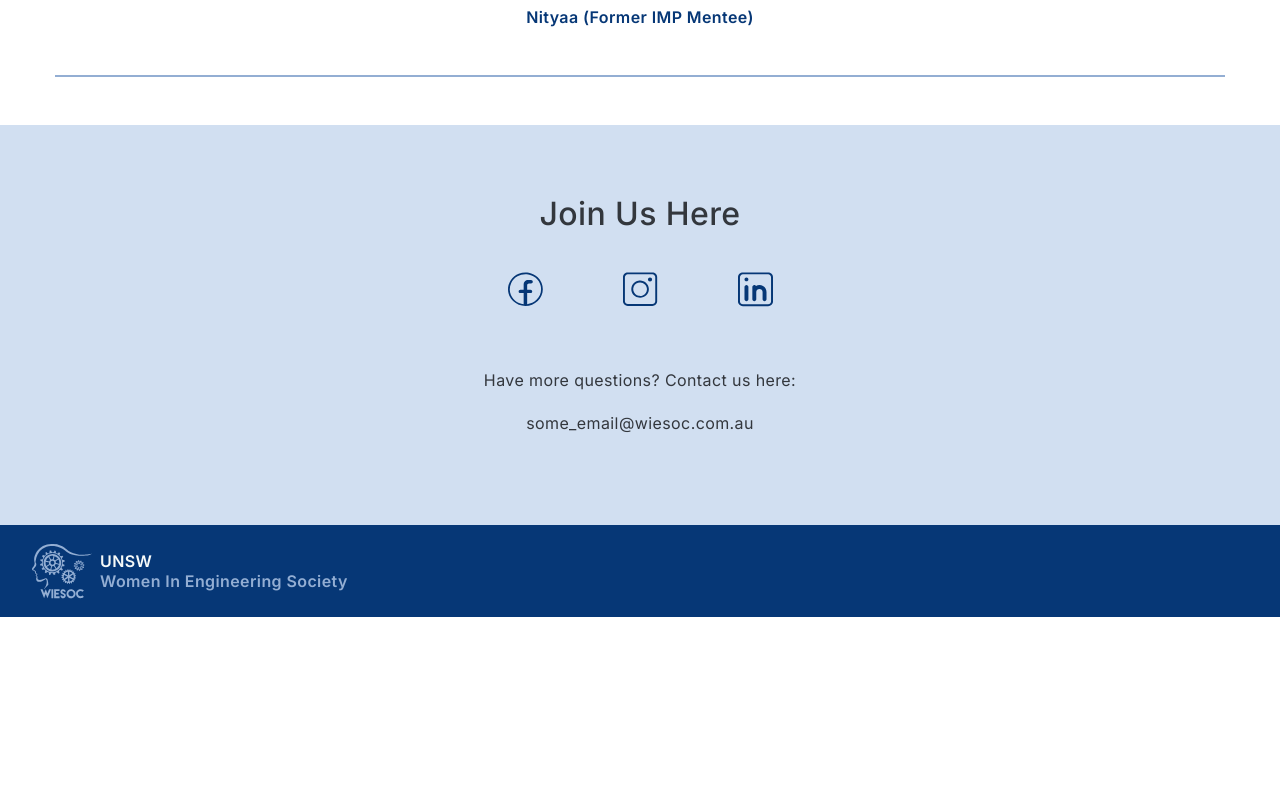
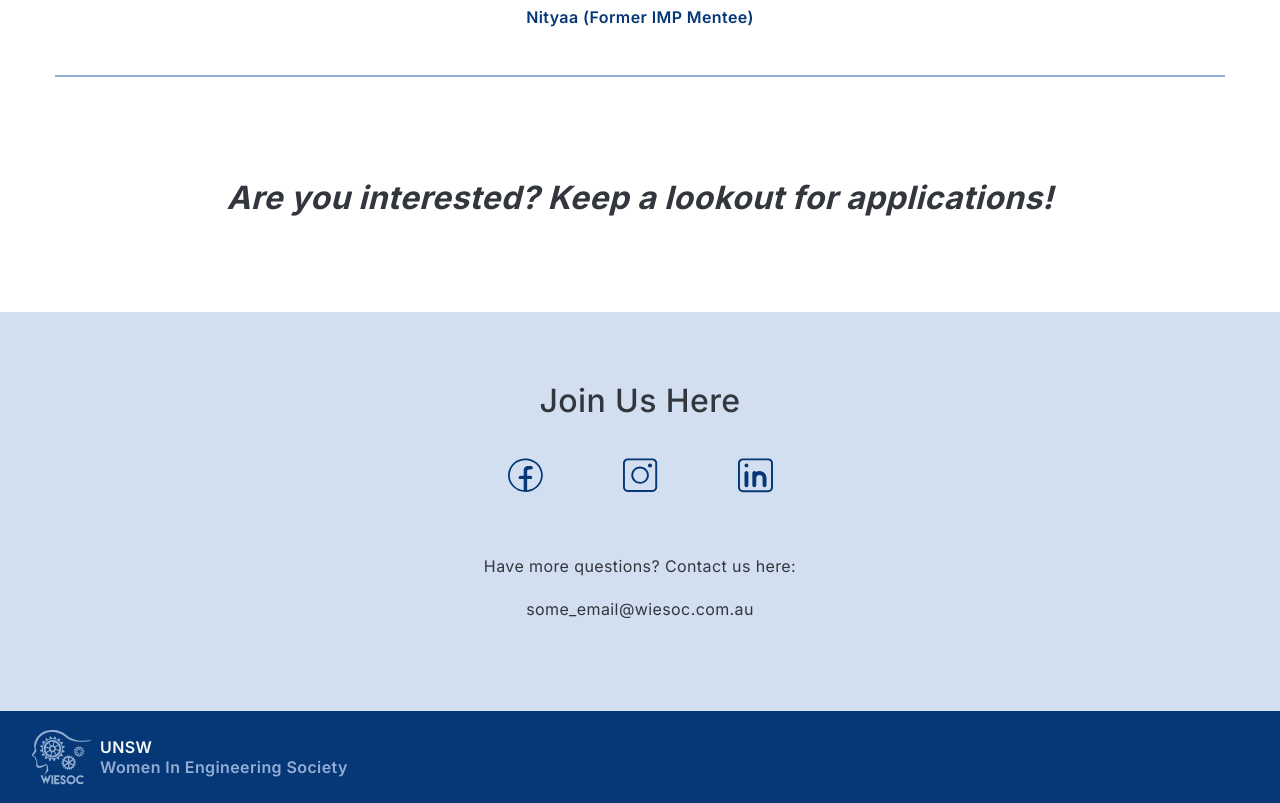
Before and after one commit to UNSW-WIESoc/website, a Next.js app: page /programs/industry-mentoring-program in a window 1280 px wide. Shown: the part 2160-2963 px from the top of the page. Before the commit the page ends 2777 px from the top, so only its background shows below. Built offline with nearby package versions, Linux system fonts and the light colour scheme.

Commit message:
Added text at bottom of page

```diff
--- a/app/(pages)/programs/industry-mentoring-program/page.tsx
+++ b/app/(pages)/programs/industry-mentoring-program/page.tsx
@@ -75,7 +75,15 @@ export default function IndustryMentoringProgram() {
 
         </Stack>
       </Box>
+
       <Testimonials />
+      <Box
+        sx={{ display: 'flex', justifyContent: 'center', alignItems: 'center', paddingY: 2, mb: 5 }}>
+        <Typography level='h1' sx={{ fontWeight: '700', fontStyle: 'italic' }}>
+          Are you interested? Keep a lookout for applications!
+        </Typography>
+      </Box>
+
     </Box>
   );
 }
```
